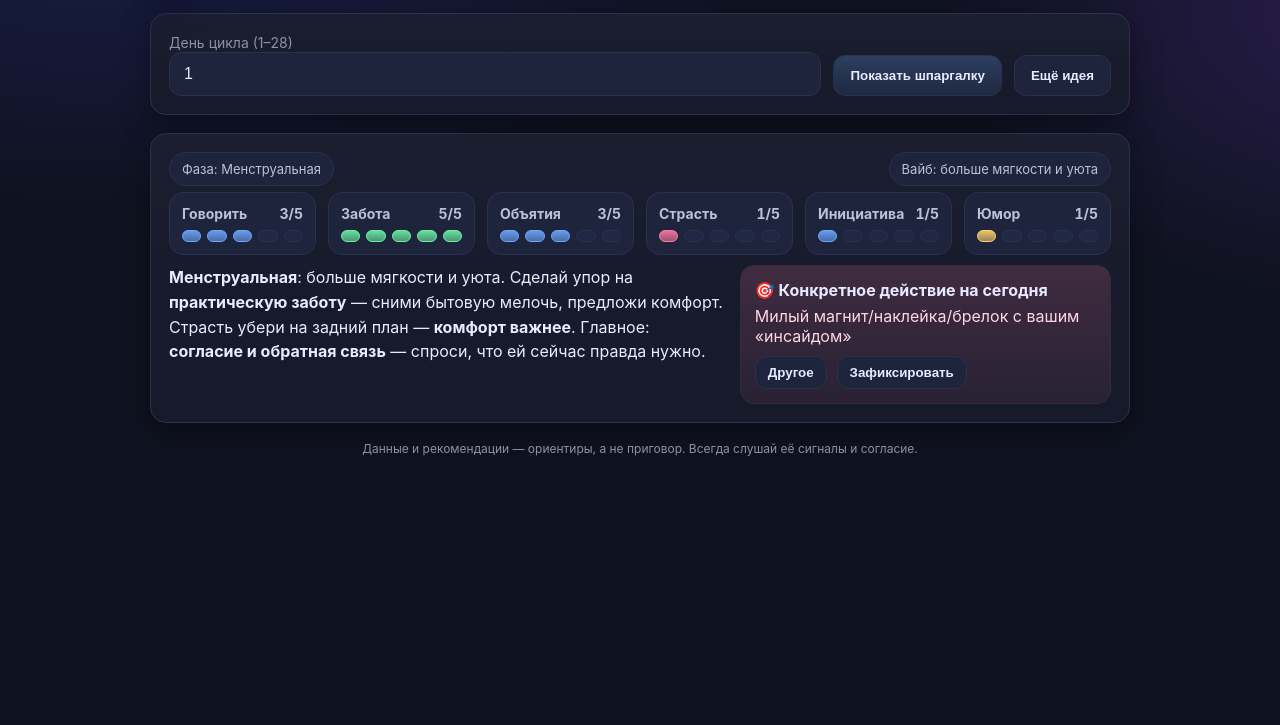
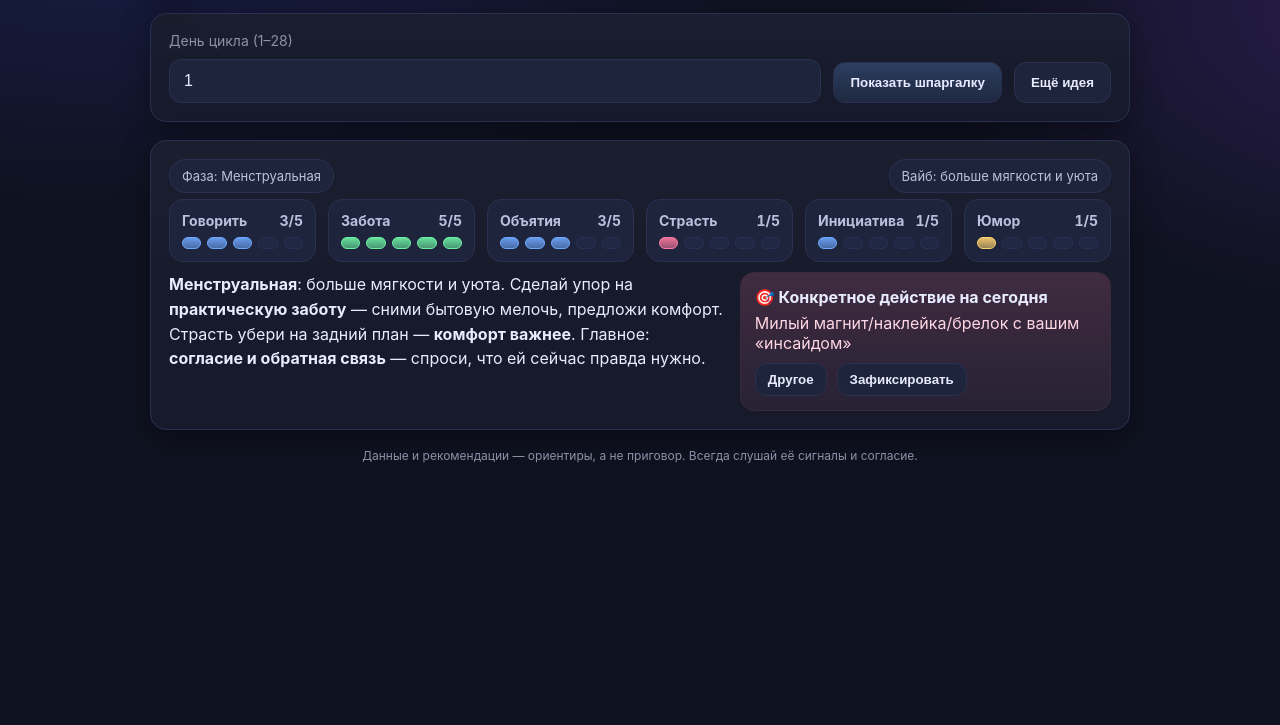
Before and after one commit to Skvoz-star/cycle-coach, a plain HTML site: page index.html in a window 1280 px wide. Shown: the part 75-800 px from the top of the page. Drawn offline with Linux system fonts and the light colour scheme.

Commit message:
Update index.html

```diff
--- a/index.html
+++ b/index.html
@@ -48,7 +48,7 @@
     padding:18px; margin-bottom:18px;
   }
   .controls{display:grid; grid-template-columns: 1fr auto; gap:12px; align-items:end}
-  label{font-size:14px; color:var(--muted)}
+    label{font-size:14px;color:var(--muted);width: auto;display: block;margin-bottom: 10px;}
   input[type="number"]{
     width:100%; padding:12px 14px; font-size:16px; color:var(--text);
     background:var(--chip); border:1px solid var(--border); border-radius:12px; outline:none;
```
